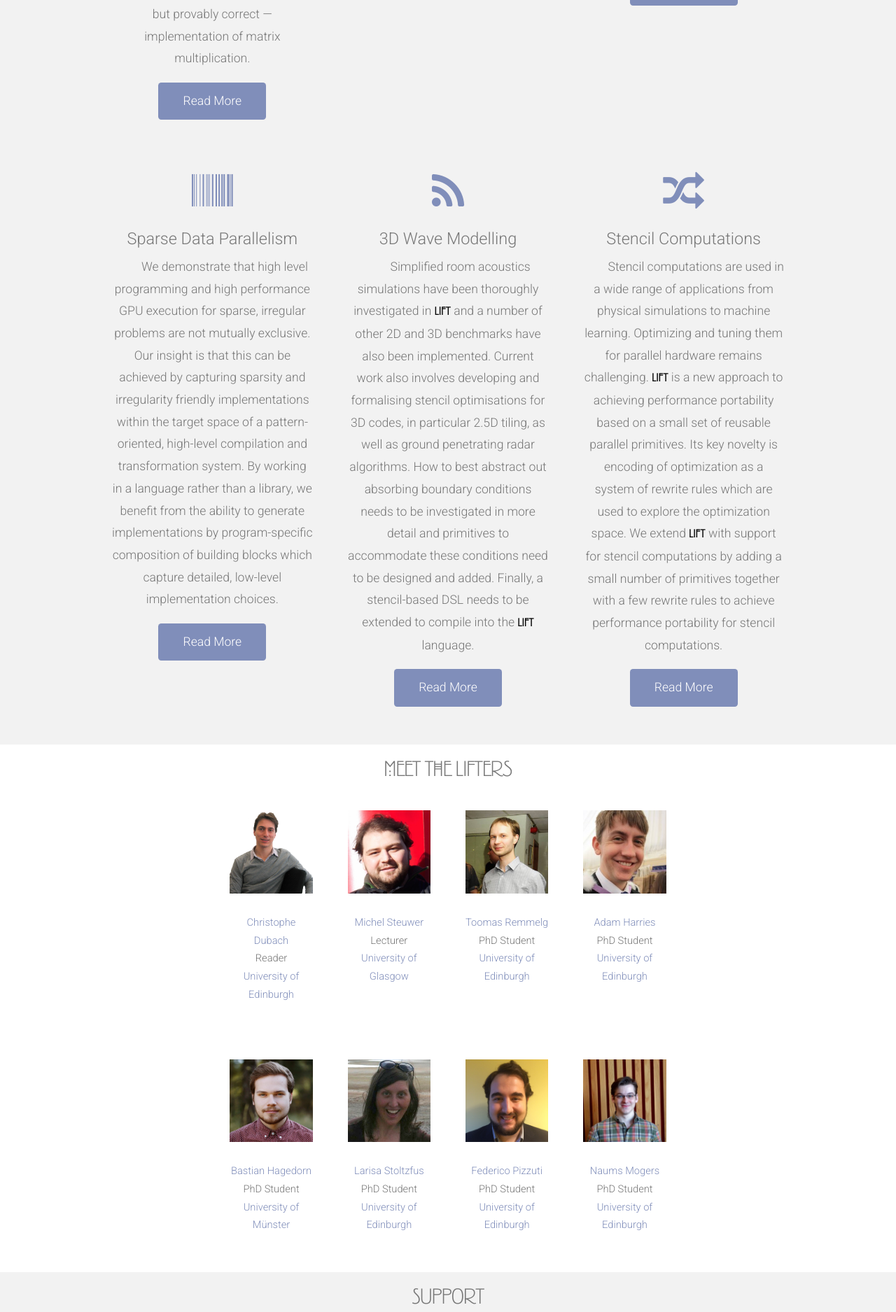
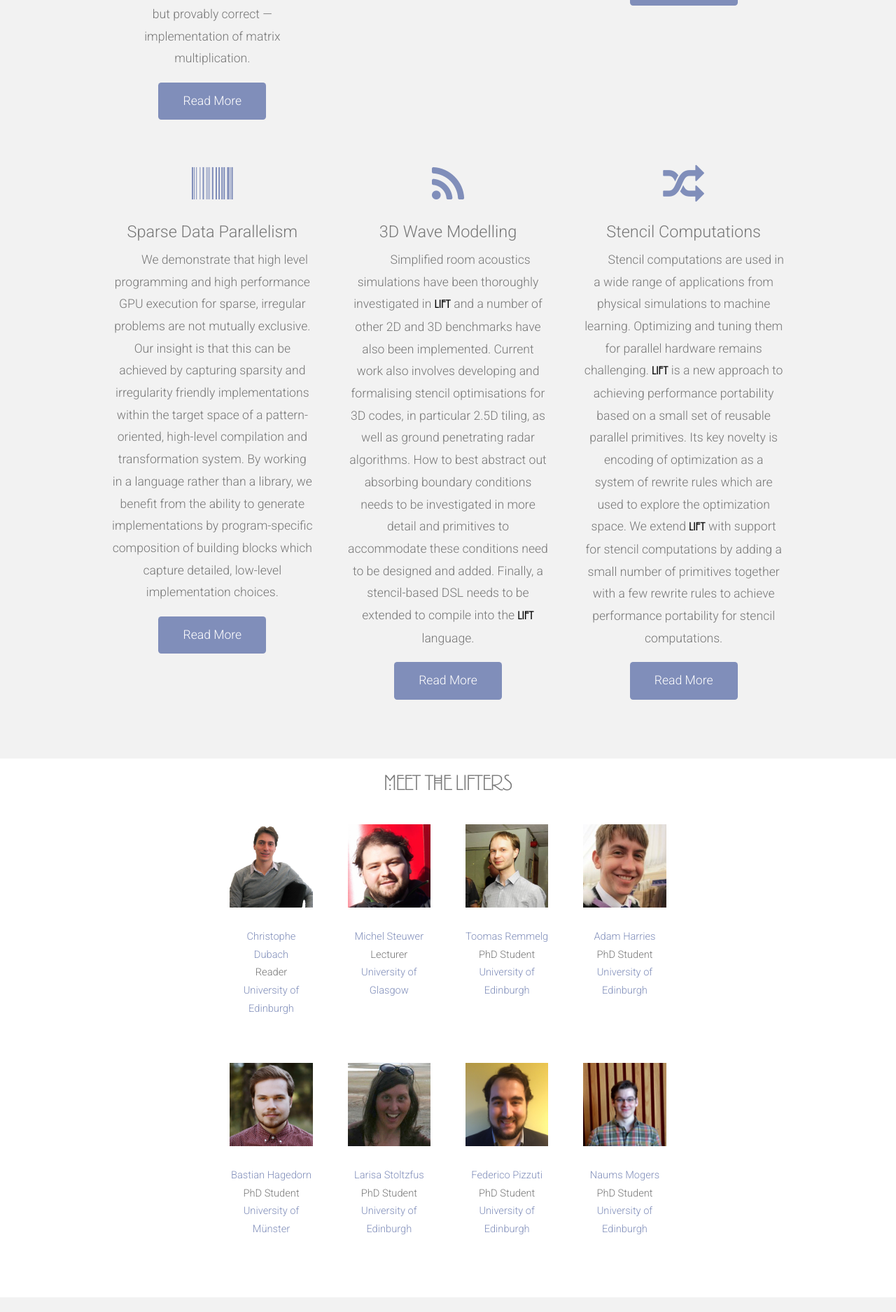
Before and after one commit to lift-project/lift-project.github.io, a Jekyll site: the page built from index.html, in a window 1280 px wide. Shown: the part 3223-5098 px from the top of the page at 70% size. Built offline with Jekyll 4.4.1, drawn with Linux system fonts in a browser that asks for light colours; nearby versions of some CDN libraries.

Commit message:
A few style tweaks

```diff
--- a/css/style.css
+++ b/css/style.css
@@ -181,7 +181,7 @@
         }
 
         .row {
-            margin-bottom: 25px;
+            margin-bottom: 55px;
         }
         section header h2
         {
@@ -559,7 +559,7 @@
         position: relative;
         border-radius: 0 !important;
         border: 0 !important;
-        width: 100%;
+        width: auto;
         padding: 0 !important;
     }
     .dropdown-menu > li {
@@ -824,3 +824,7 @@
             font-weight: 300;
             color: rgba(255,255,255,.6);
         }
+
+        div .row+.row>* {
+            padding-top: 10px;
+        }
```
